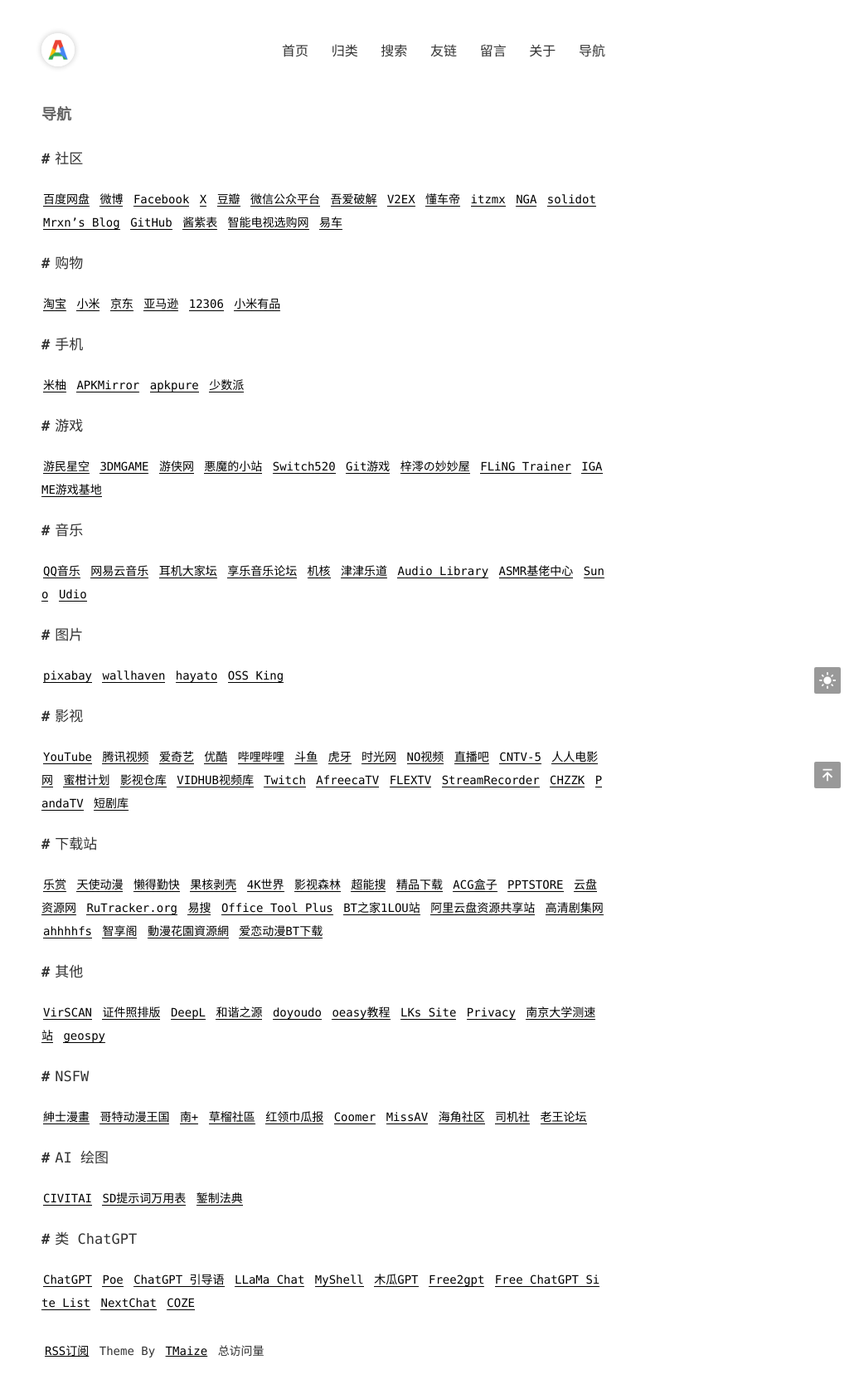
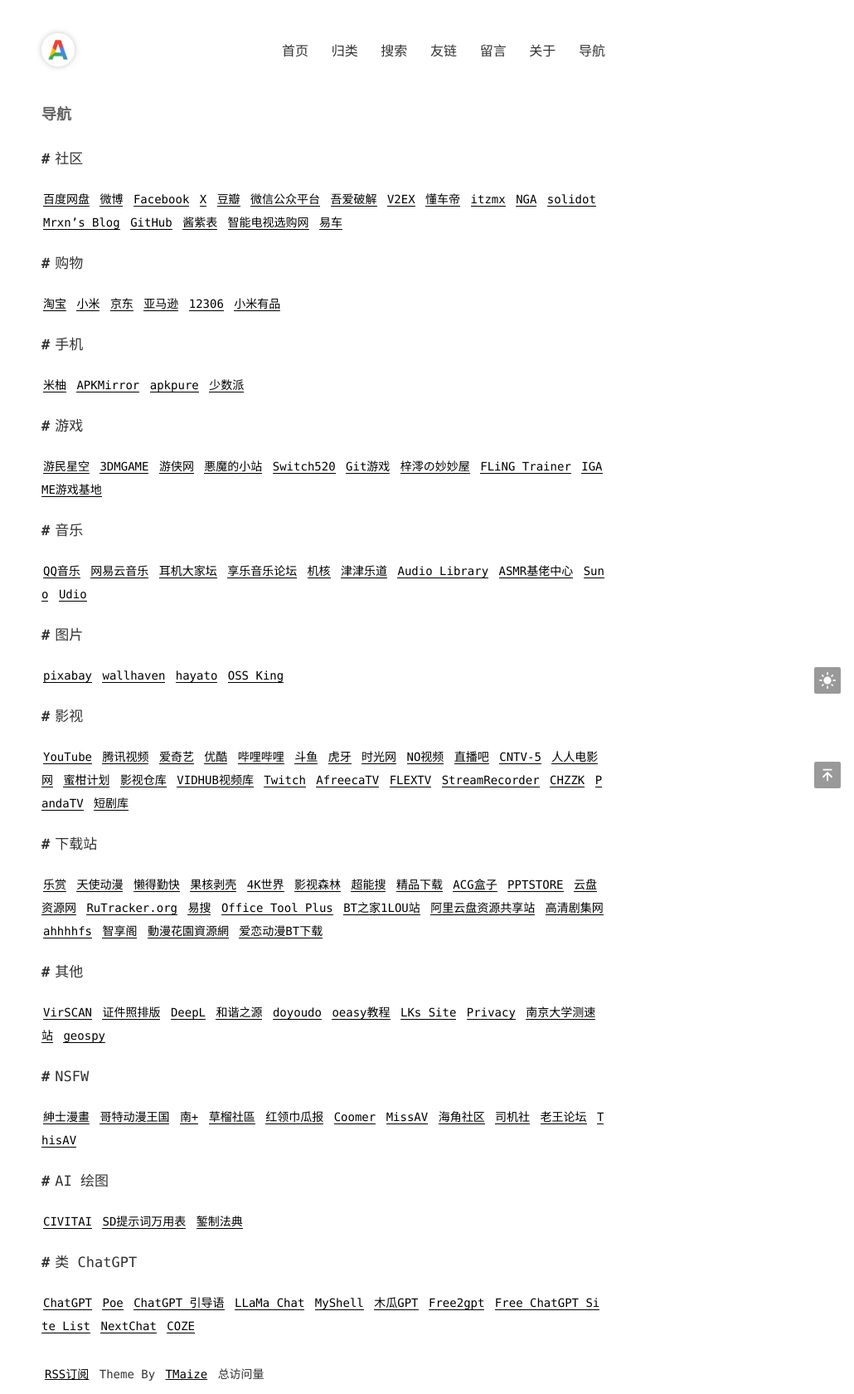
Before and after one commit to admans/admans.github.io, a Jekyll site: the page built from pages/navi.md, in a window 1280 px wide. Shown: the whole page at 83% size, without its empty margins (250-1280 px from the left). Built offline with Jekyll 4.4.1, drawn with Linux system fonts in a browser that asks for light colours; comment, search, counter and statistics services are not loaded; before the commit the page ends 1652 px from its top, so only the background shows below that.

Commit message:
Update navi.md

```diff
--- a/pages/navi.md
+++ b/pages/navi.md
@@ -41,7 +41,7 @@ title: 导航
 
 ## NSFW
 
-[紳士漫畫](https://www.wnacg.com/ "紳士漫畫") [哥特动漫王国](https://www.gtloli.gay/ "哥特动漫王国") [南+](https://south-plus.net/ "南+") [草榴社區](https://t66y.com/ "草榴社區") [红领巾瓜报](https://hlj.fun/ "红领巾瓜报") [Coomer](https://coomer.su/ "Coomer") [MissAV](https://missav.com/ "MissAV") [海角社区](https://haijiao.com/ "海角社区") [司机社](https://bitbucket.org/sijishe/sijisheyjdz "司机社") [老王论坛](https://laowang.vip "老王论坛")
+[紳士漫畫](https://www.wnacg.com/ "紳士漫畫") [哥特动漫王国](https://www.gtloli.gay/ "哥特动漫王国") [南+](https://south-plus.net/ "南+") [草榴社區](https://t66y.com/ "草榴社區") [红领巾瓜报](https://hlj.fun/ "红领巾瓜报") [Coomer](https://coomer.su/ "Coomer") [MissAV](https://missav.com/ "MissAV") [海角社区](https://haijiao.com/ "海角社区") [司机社](https://bitbucket.org/sijishe/sijisheyjdz "司机社") [老王论坛](https://laowang.vip "老王论坛") [ThisAV](https://thisav.com/ "ThisAV")
 
 ## AI 绘图
 
```
